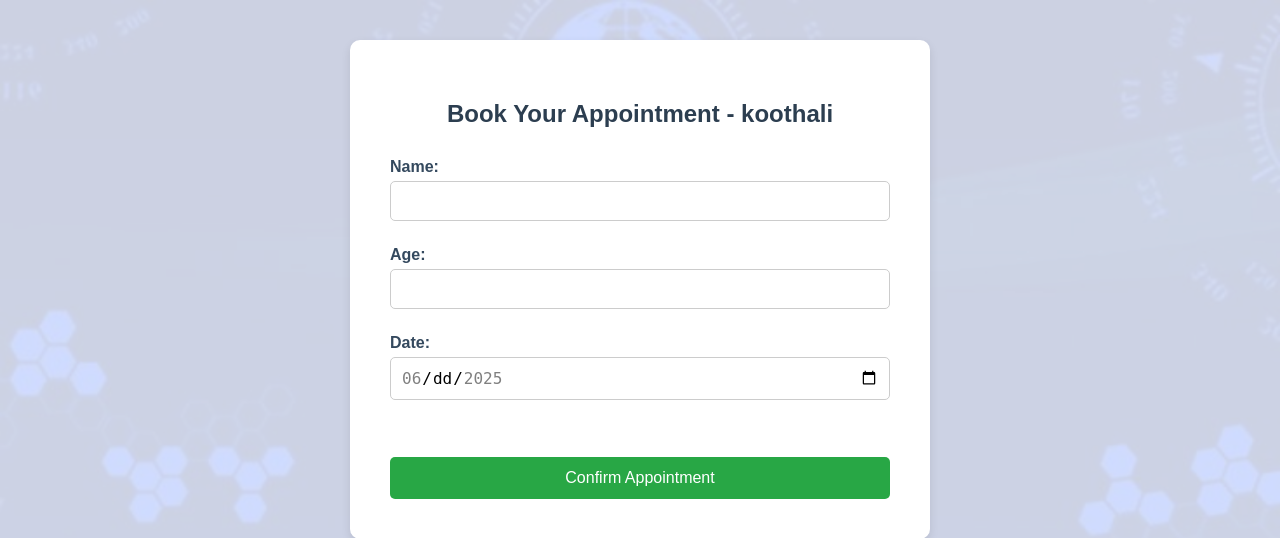
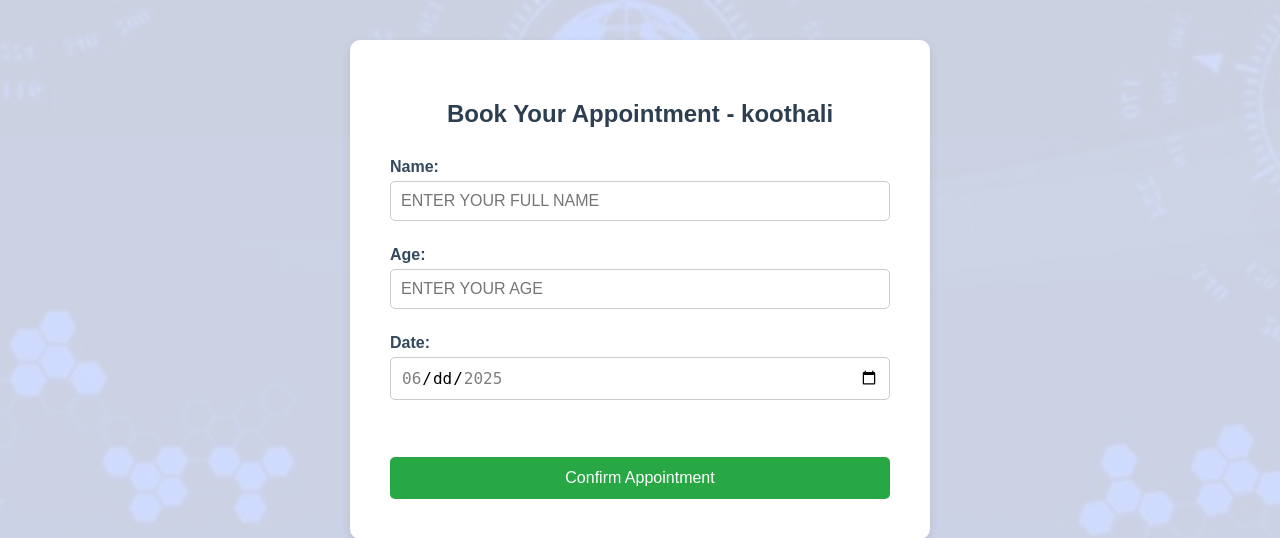
Before and after one commit to razin2004/doctor-appointment, a Flask app: page /koothali in a window 1280 px wide. Shown: the top 538 px of the page. Run offline with Flask 3, Linux system fonts and the light colour scheme.

Commit message:
Updated all files with latest changes

```diff
--- a/templates/koothali.html
+++ b/templates/koothali.html
@@ -12,10 +12,10 @@
     <h2>Book Your Appointment - koothali</h2>
     <form method="POST" class="appointment-form">
       <label>Name:</label>
-<input type="text" name="name" id="name" required onkeypress="return /^[a-zA-Z\s]$/.test(String.fromCharCode(event.which))">
+<input type="text" name="name" id="name" required placeholder="ENTER YOUR FULL NAME">
 
       <label>Age:</label>
-<input type="number" name="age" min="0" max="110" maxlength="3" required>
+<input type="number" name="age" min="0" max="110" maxlength="3" required placeholder="ENTER YOUR AGE">
 
       <label>Date:</label>
       <input type="date" name="date" required>
@@ -31,6 +31,10 @@
   </div>
 
  <script>
+    // Name field validation - allow only letters and spaces
+  document.getElementById("name").addEventListener("input", function () {
+    this.value = this.value.replace(/[^a-zA-Z\s]/g, '');
+  });
   document.addEventListener('DOMContentLoaded', function () {
     const dateInput = document.querySelector('input[name="date"]');
     const tokenDisplay = document.getElementById("tokenDisplay");
```
Also changed, not shown: templates/koorachundu.html (+6 -2 lines).
